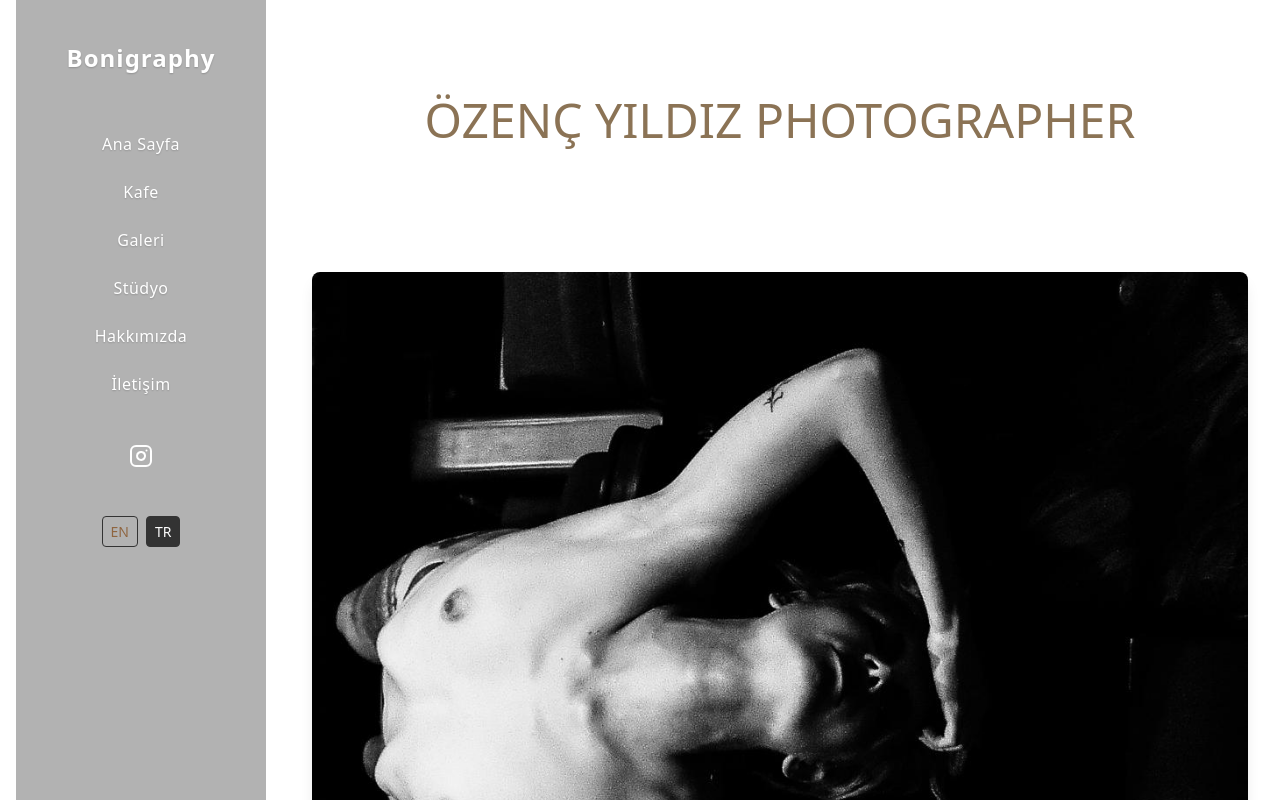
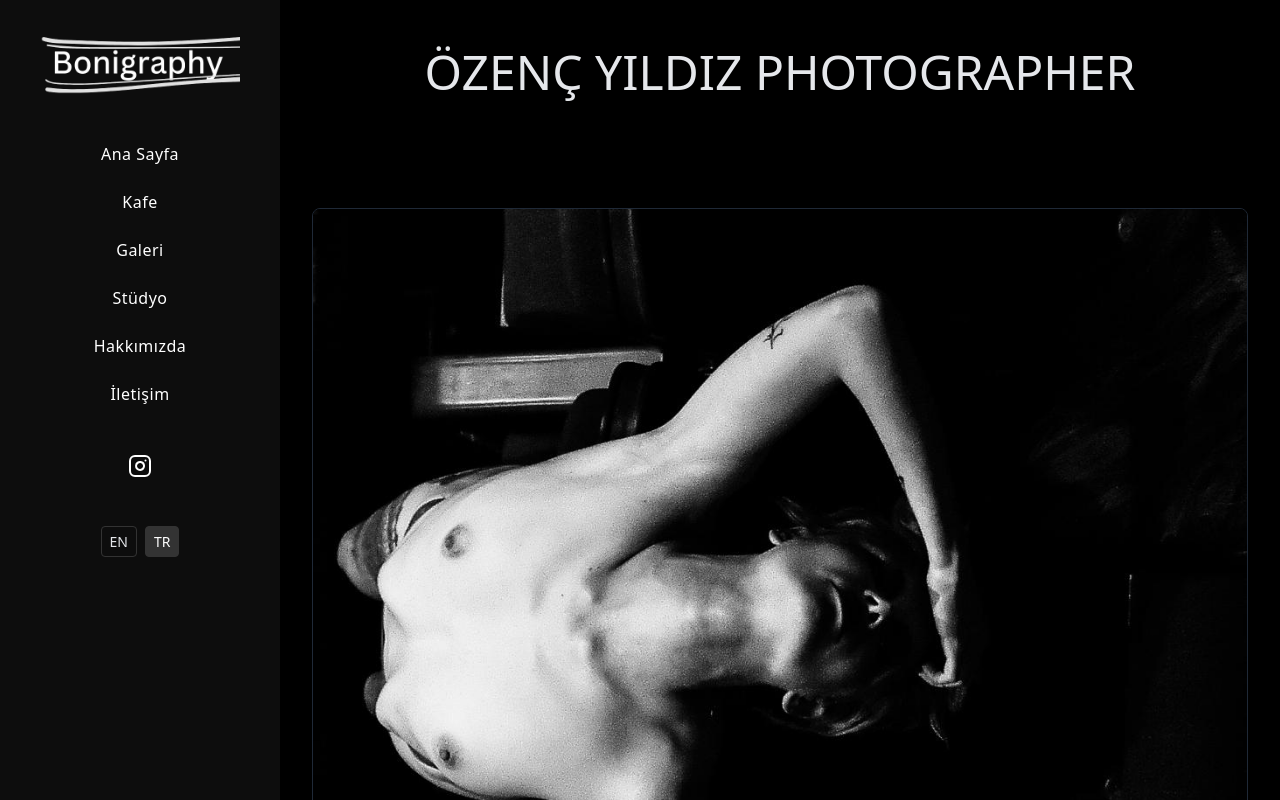
Before and after one commit to odyildiz/boni-ui, a React (Vite) app: page /#/ in a window 1280 px wide. Shown: the top 800 px of the page. Built offline with nearby package versions, Linux system fonts and the light colour scheme.

Commit message:
change black and white aesthetic

```diff
--- a/src/App.tsx
+++ b/src/App.tsx
@@ -13,12 +13,12 @@ const Studio = lazy(() => import('./pages/Studio').then(module => ({ default: mo
 
 const AppRoutes: React.FC = () => {
   return (
-    <div className="min-h-screen bg-white md:ml-[280px]">
+    <div className="min-h-screen bg-black text-gray-200 md:ml-[280px] flex flex-col">
       <Navigation />
-      <main className="main-content">
+      <main className="main-content flex-1">
         <Suspense fallback={
           <div className="flex justify-center items-center h-screen">
-            <div className="animate-spin rounded-full h-32 w-32 border-t-2 border-b-2 border-gray-900"></div>
+            <div className="animate-spin rounded-full h-32 w-32 border-t-2 border-b-2 border-gray-200"></div>
           </div>
         }>
           <Routes>
--- a/src/components/Navigation.tsx
+++ b/src/components/Navigation.tsx
@@ -6,7 +6,6 @@ import { Instagram } from 'lucide-react';
 import { useLanguage } from '../context/LanguageContext';
 import LanguageSwitcher from './LanguageSwitcher';
 import '../styles/Navigation.css';
-import boniLogo from '../../boni-logo.jpg';
 
 const Navigation = () => {
   const [isOpen, setIsOpen] = useState(false);
@@ -20,7 +19,12 @@ const Navigation = () => {
     <nav className="navigation">
       <div className="nav-brand">
         <Link to={getLocalizedPath('/')}>
-          <span>Bonigraphy</span>
+        <img
+          src={'../../media/bonigraphy-logo.png'}
+          width="200px"
+          height="200px"
+          style={{ display: 'block', margin: '0 auto' }}
+        />
         </Link>
       </div>
 
--- a/src/pages/Bio.tsx
+++ b/src/pages/Bio.tsx
@@ -5,14 +5,14 @@ const Bio = () => {
   const { getLocalizedText } = useLanguage();
   return (
     <div className="pt-24 px-4 max-w-4xl mx-auto">
-      <h1 className="text-4xl font-light mb-8">{getLocalizedText('bio.title')}</h1>
+      <h1 className="text-4xl font-light mb-8 text-[#C8B6A6]">{getLocalizedText('bio.title')}</h1>
       <div className="grid md:grid-cols-2 gap-8">
         <img
           src="../../media/bio.jpeg"
           alt="Photographer portrait"
           className="w-full h-128 object-cover"
         />
-        <div>
+        <div className="text-gray-300">
           <p className="mb-4">
             {getLocalizedText('bio.p1')}
           </p>
--- a/src/pages/Contact.tsx
+++ b/src/pages/Contact.tsx
@@ -11,7 +11,7 @@ const Contact = () => {
       <div className="flex justify-center">
         <div className="w-full max-w-2xl space-y-6">
           <div>
-            <h2 className="text-2xl font-light mb-4 text-[#8B7355] border-l-4 border-[#C8B6A6] pl-4">{getLocalizedText('contact.visitUs')}</h2>
+            <h2 className="text-2xl font-light mb-4 text-gray-300 border-l-4 border-gray-400 pl-4">{getLocalizedText('contact.visitUs')}</h2>
             <div className="space-y-4">
               <a
                 href="tel:+905365689224"
@@ -24,7 +24,7 @@ const Contact = () => {
                 href="https://maps.app.goo.gl/nJcyFHrxSWMU79xHA"
                 target="_blank"
                 rel="noopener noreferrer"
-                className="flex items-center text-[#A4907C] hover:text-[#8B7355] transition-colors mb-4"
+                className="flex items-center text-gray-400 hover:text-gray-200 transition-colors mb-4"
               >
                 <MapPin className="w-5 h-5 mr-2" />
                 Rasimpaşa, Duatepe Sk. 43/a, 34716 Kadıköy/İstanbul
@@ -44,10 +44,10 @@ const Contact = () => {
             </div>
           </div>
           <div>
-            <h2 className="text-2xl font-light mb-4 text-[#8B7355] border-l-4 border-[#C8B6A6] pl-4">{getLocalizedText('contact.hours')}</h2>
-            <div className="space-y-2 bg-[#F9F5F2] p-4 rounded-lg">
-              <p className="text-[#A4907C] font-medium">{getLocalizedText('contact.mondayClosed')}</p>
-              <p className="text-[#8B7355]">{getLocalizedText('contact.otherDays')}</p>
+            <h2 className="text-2xl font-light mb-4 text-gray-300 border-l-4 border-gray-400 pl-4">{getLocalizedText('contact.hours')}</h2>
+            <div className="space-y-2 bg-gray-800 p-4 rounded-lg">
+              <p className="text-gray-300 font-medium">{getLocalizedText('contact.mondayClosed')}</p>
+              <p className="text-gray-400">{getLocalizedText('contact.otherDays')}</p>
             </div>
           </div>
         </div>
--- a/src/pages/Gallery.tsx
+++ b/src/pages/Gallery.tsx
@@ -1,46 +1,60 @@
-import { useState } from 'react';
+import React, { useState, useEffect } from 'react';
 import galleryContent from '../content/gallery-content.json';
 import { useLanguage } from '../context/LanguageContext';
 
 const Gallery = () => {
   const [selectedPhoto, setSelectedPhoto] = useState(null);
-  const { getLocalizedText, language } = useLanguage();
+  const { language } = useLanguage();
+  const scrollContainerRef = React.useRef<HTMLDivElement>(null);
+
+  useEffect(() => {
+    const container = scrollContainerRef.current;
+    if (!container) return;
+
+    const handleWheel = (e: WheelEvent) => {
+      container.scrollLeft += e.deltaY;
+    };
+
+    container.addEventListener('wheel', handleWheel, { passive: false });
+    return () => container.removeEventListener('wheel', handleWheel);
+  }, []);
 
   function getLocalizedName(name: any) {
     return name[language];
   }
 
   return (
-    <div className="pt-24 px-4 max-w-7xl mx-auto">
-      <h1 className="text-4xl font-light mb-8">{getLocalizedText('nav.gallery')}</h1>
-      <div className="grid md:grid-cols-2 lg:grid-cols-3 gap-8">
+    <div className="h-screen flex flex-col px-4 overflow-hidden">
+      <div ref={scrollContainerRef} className="flex-1 overflow-x-auto hide-scrollbar">
+        <div className="inline-flex gap-8 px-4 h-full items-center">
           {galleryContent.photos.map((photo) => (
             <div
               key={photo.id}
-            className="cursor-pointer"
+              className="min-w-[300px] h-[calc(100vh-12rem)] cursor-pointer flex-shrink-0"
               onClick={() => setSelectedPhoto(photo)}
             >
-            <div className="aspect-square bg-gray-100 relative group">
+              <div className="relative group h-[90%]">
                 <img
                   src={photo.url}
                   alt={getLocalizedName(photo.title)}
-                className="w-full h-full object-cover group-hover:opacity-90 transition-opacity"
+                  className="w-full h-full object-cover group-hover:opacity-90 transition-opacity rounded-lg"
                 />
-              <div className="absolute inset-0 bg-black/60 opacity-0 group-hover:opacity-100 transition-opacity p-4 text-white overflow-hidden">
-                <p className="text-sm">{getLocalizedName(photo.description).split(' ').slice(0, 10).join(' ')}...</p>
+                <div className="absolute inset-0 bg-black/75 opacity-0 group-hover:opacity-100 transition-opacity p-4 text-white overflow-hidden flex items-center justify-center rounded-lg">
+                  <p className="text-sm text-center">{getLocalizedName(photo.description).split(' ').slice(0, 10).join(' ')}...</p>
                 </div>
               </div>
-            <p className="mt-2 text-gray-600">{getLocalizedName(photo.title)}</p>
+              <p className="mt-2 text-gray-600 text-center h-[10%] flex items-center justify-center">{getLocalizedName(photo.title)}</p>
             </div>
           ))}
+        </div>
       </div>
 
       {selectedPhoto && (
         <div
-          className="fixed inset-0 bg-black/90 z-50 flex items-center justify-center p-4"
+          className="fixed inset-0 bg-black/95 z-50 flex items-center justify-center p-4"
           onClick={() => setSelectedPhoto(null)}
         >
-          <div className="max-w-7xl max-h-[90vh] flex flex-col md:flex-row gap-8 bg-white/10 p-4 md:p-8 rounded-lg w-full md:w-auto" onClick={(e) => e.stopPropagation()}>
+          <div className="max-w-7xl max-h-[90vh] flex flex-col md:flex-row gap-8 bg-white/5 p-4 md:p-8 rounded-lg w-full md:w-auto" onClick={(e) => e.stopPropagation()}>
             <div className="flex-1 min-h-0">
               <img
                 src={selectedPhoto.url}
@@ -55,6 +69,16 @@ const Gallery = () => {
           </div>
         </div>
       )}
+
+      <style jsx>{`
+        .hide-scrollbar {
+          -ms-overflow-style: none;
+          scrollbar-width: none;
+        }
+        .hide-scrollbar::-webkit-scrollbar {
+          display: none;
+        }
+      `}</style>
     </div>
   );
 }
--- a/src/pages/Home.tsx
+++ b/src/pages/Home.tsx
@@ -1,13 +1,13 @@
 const Home = () => {
   return (
-    <div className="min-h-screen w-full relative">
-      <div className="py-24 px-4 text-center">
-        <h1 className="text-5xl font-light mb-8 text-[#8B7355]">ÖZENÇ YILDIZ PHOTOGRAPHER</h1>
+    <div className="min-h-screen w-full relative bg-black">
+      <div className="py-12 px-4 text-center">
+        <h1 className="text-5xl font-light mb-8 text-gray-200">ÖZENÇ YILDIZ PHOTOGRAPHER</h1>
       </div>
-      <div className="px-8 mb-16">
+      <div className="px-8 py-8">
         <img
           src= '../../media/home.jpeg'
-          className="w-full h-auto rounded-lg shadow-lg"
+          className="w-full h-auto rounded-lg shadow-lg border border-gray-800"
           alt="Özenç Yıldız Photography"
         />
       </div>
--- a/src/pages/Studio.tsx
+++ b/src/pages/Studio.tsx
@@ -89,8 +89,8 @@ const Studio = () => {
           backgroundImage: 'url("https://images.unsplash.com/photo-1447752875215-b2761acb3c5d")',
         }}
       >
-        <div className="bg-black/50 absolute inset-0"></div>
-        <div className="relative z-10 text-center text-white space-y-4">
+        <div className="bg-black/30 absolute inset-0"></div>
+        <div className="relative z-10 text-center text-[#C8B6A6] space-y-4">
           <h1 className="text-5xl font-light mb-4">{getLocalizedText('coming.soon')}</h1>
         </div>
       </div>
--- a/src/styles/LanguageSwitcher.css
+++ b/src/styles/LanguageSwitcher.css
@@ -6,7 +6,6 @@
 
 .language-btn {
   background: transparent;
-  color: #8f6540;
   border: 1px solid #333;
   border-radius: 4px;
   padding: 4px 8px;
--- a/src/styles/Navigation.css
+++ b/src/styles/Navigation.css
@@ -3,29 +3,16 @@
   top: 0;
   left: 0;
   bottom: 0;
-  width: 250px;
-  margin-left: 1rem;
+  width: 280px;
+  margin-left: 0;
   z-index: 50;
   display: flex;
   flex-direction: column;
   justify-content: flex-start;
   padding: 2rem 1rem;
-  background-color: rgba(0, 0, 0, 0.3);
+  background-color: rgb(0, 0, 0, 0.95);
   backdrop-filter: blur(8px);
   -webkit-backdrop-filter: blur(8px);
-}
-
-.nav-brand a {
-  display: flex;
-  align-items: center;
-  justify-content: center;
-  text-decoration: none;
-  color: #fff;
-  font-weight: 600;
-  font-size: 1.5rem;
-  text-shadow: 0 1px 2px rgba(0, 0, 0, 0.2);
-  letter-spacing: 1px;
-  padding: 0.5rem 0;
 }
 
 .nav-links {
@@ -93,6 +80,12 @@
     justify-content: space-between;
     align-items: center;
     padding: 1rem 2rem;
+    background-color: rgb(0, 0, 0, 0.95);
+    height: 100px;
+  }
+
+  .main-content {
+    padding-top: 100px;
   }
 
   .hamburger {
@@ -139,6 +132,7 @@
 
   .nav-links.active {
     right: 0;
+    margin-top: 0;
   }
 
   .hamburger-line.open:first-child {
```
Also changed, not shown: src/content/gallery-content.json (+1 -1 lines), src/pages/Cafe.tsx (+5 -5 lines), media/bio.jpeg, media/bonigraphy-logo.png (added). Lines whose indentation alone changed are shown as unchanged.
